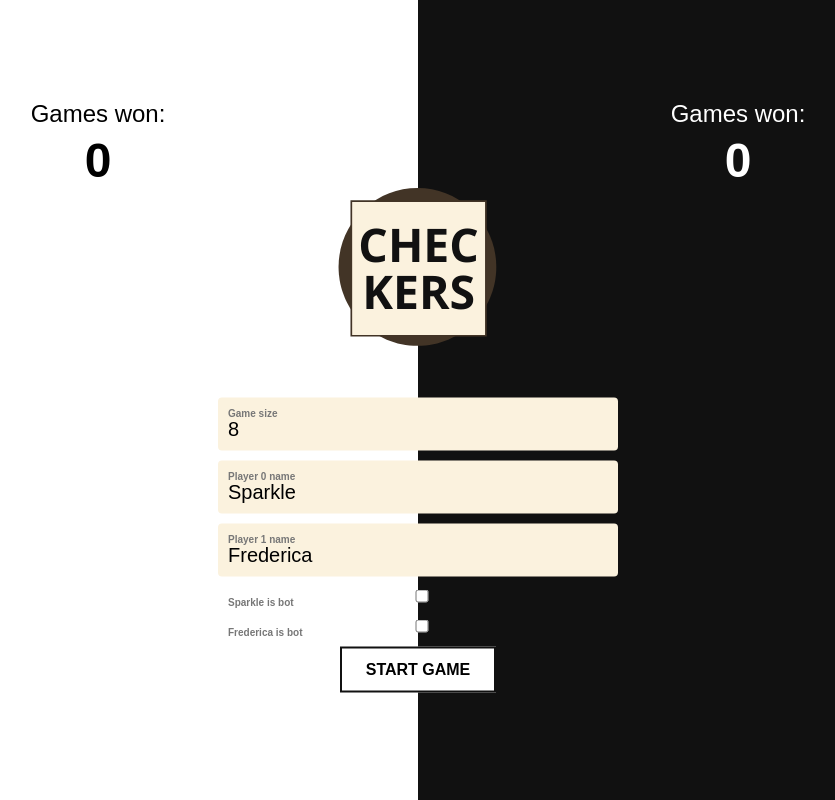
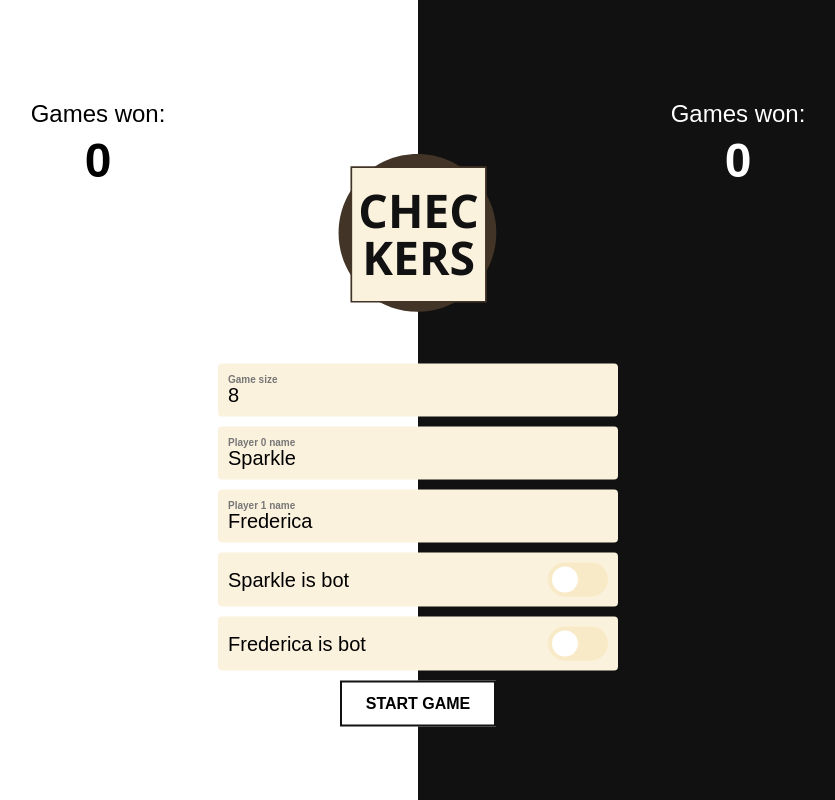
Before and after one commit to natholas/checkers, an Angular app: page / in a window 1280 px wide. Both pictures are taken after a click on the button "NEW GAME". Shown: the whole page, without its empty margins (222-1057 px from the left). Built offline with nearby package versions, Linux system fonts and the light colour scheme.

Commit message:
Style changes to fix menu

```diff
--- /dev/null
+++ b/src/_toggler.scss
@@ -0,0 +1,58 @@
+/* The switch - the box around the slider */
+.switch {
+  position: relative;
+  display: inline-block;
+  width: 60px;
+  height: 34px;
+}
+
+/* Hide default HTML checkbox */
+.switch input {display:none;}
+
+/* The slider */
+.slider {
+  position: absolute;
+  cursor: pointer;
+  top: 0;
+  left: 0;
+  right: 0;
+  bottom: 0;
+  background-color: #f9eac7;
+  -webkit-transition: .4s;
+  transition: .4s;
+}
+
+.slider:before {
+  position: absolute;
+  content: "";
+  height: 26px;
+  width: 26px;
+  left: 4px;
+  bottom: 4px;
+  background-color: white;
+  -webkit-transition: .4s;
+  transition: .4s;
+}
+
+input:checked + .slider {
+  background-color: #423426;
+}
+
+input:focus + .slider {
+  box-shadow: 0 0 1px #423426;
+}
+
+input:checked + .slider:before {
+  -webkit-transform: translateX(26px);
+  -ms-transform: translateX(26px);
+  transform: translateX(26px);
+}
+
+/* Rounded sliders */
+.slider.round {
+  border-radius: 34px;
+}
+
+.slider.round:before {
+  border-radius: 50%;
+}
--- a/src/app/bot.ts
+++ b/src/app/bot.ts
@@ -1,10 +1,11 @@
 import { Square } from './square'
 import { Move } from './move'
 import { Board } from './board'
+import { Player } from './player'
 
 export class Bot {
 
-  takeTurn(board: Board) {
+  takeTurn(board: Board, opponent: Player) {
     let fromSquare: Square
 
     let best: Square[]
@@ -12,7 +13,7 @@ export class Bot {
 
     for (let square of board.grid) {
       for (let move of square.moves) {
-        let points = this.getMoveValue(board, square, move.square)
+        let points = this.getMoveValue(board, opponent, square, move.square)
         if (!best || points > bestPoints) {
           best = [square, move.square]
           bestPoints = points
@@ -23,10 +24,8 @@ export class Bot {
     return best
   }
 
-  getMoveValue(board: Board, fromSquare: Square, toSquare: Square) {
+  getMoveValue(board: Board, opponent: Player, fromSquare: Square, toSquare: Square) {
     let points = 0
-
-
 
     return points
   }
--- a/src/app/main/main.component.ts
+++ b/src/app/main/main.component.ts
@@ -38,6 +38,8 @@ export class MainComponent {
     this.board = new Board(this.boardService.generate())
     this.boardService.setupGame(this.board, this.players)
 
+    this.players[0].bot = null
+    this.players[1].bot = null
 
     if (this.config.player0isBot) {
       this.players[0].bot = new Bot()
@@ -164,7 +166,7 @@ export class MainComponent {
 
   processBotTurn() {
     if (!this.activePlayer.bot) return
-    let squares = this.activePlayer.bot.takeTurn(this.board)
+    let squares = this.activePlayer.bot.takeTurn(this.board, this.notActivePlayer)
     if (squares) {
       let t = this
       setTimeout(function() {
@@ -173,11 +175,11 @@ export class MainComponent {
         t.update()
       }, 0)
     } else {
-      this.gameOver(this.getNotActivePlayer())
+      this.gameOver(this.notActivePlayer)
     }
   }
 
-  getNotActivePlayer() {
+  get notActivePlayer() {
     for (let player of this.players) {
       if (!player.active) return player
     }
@@ -235,6 +237,7 @@ export class MainComponent {
   }
 
   gameOver(winner: Player) {
+    if (!this.showCanvas) return
     this.activePlayer.active = false
     this.activePlayer = null
     this.removeMoves()
--- a/src/app/menu/menu.component.html
+++ b/src/app/menu/menu.component.html
@@ -18,14 +18,20 @@
       <label>Player {{player.type}} name</label>
     </div>
 
-    <div class="formfield">
-      <input type="checkbox" [(ngModel)]="config.player0isBot">
-      <label>{{players[0].name}} is bot</label>
+    <div class="formfield is-bot-switch">
+      <div>{{players[0].name}} is bot</div>
+      <label class="switch">
+        <input type="checkbox" [(ngModel)]="config.player0isBot">
+        <span class="slider round"></span>
+      </label>
     </div>
 
-    <div class="formfield">
-      <input type="checkbox" [(ngModel)]="config.player1isBot">
-      <label>{{players[1].name}} is bot</label>
+    <div class="formfield is-bot-switch">
+      <div>{{players[1].name}} is bot</div>
+      <label class="switch">
+        <input type="checkbox" [(ngModel)]="config.player1isBot">
+        <span class="slider round"></span>
+      </label>
     </div>
 
 
--- a/src/app/menu/menu.component.scss
+++ b/src/app/menu/menu.component.scss
@@ -58,4 +58,18 @@
     width: 400px;
     max-width: calc(100% - 20px);
   }
+
+  .is-bot-switch {
+    padding: 10px;
+    border-radius: 4px;
+    background: #fbf2de;
+    display: flex;
+    align-items: center;
+
+    > div {
+      width: calc(100% - 60px);
+      text-align: left;
+      font-size: 20px;
+    }
+  }
 }
--- a/src/styles.scss
+++ b/src/styles.scss
@@ -1,4 +1,7 @@
 /* You can add global styles to this file, and also import other style files */
+
+@import 'toggler';
+
 body {
     margin: 0;
     background: #777;
@@ -41,7 +44,8 @@ button:active {
     margin: 0 0 10px 0;
     width: calc(100% - 20px);
 
-    input {
+    input[type="text"],
+    input[type="number"], {
         padding: 20px 10px 10px 10px;
         border-radius: 4px;
         outline: none;
```
